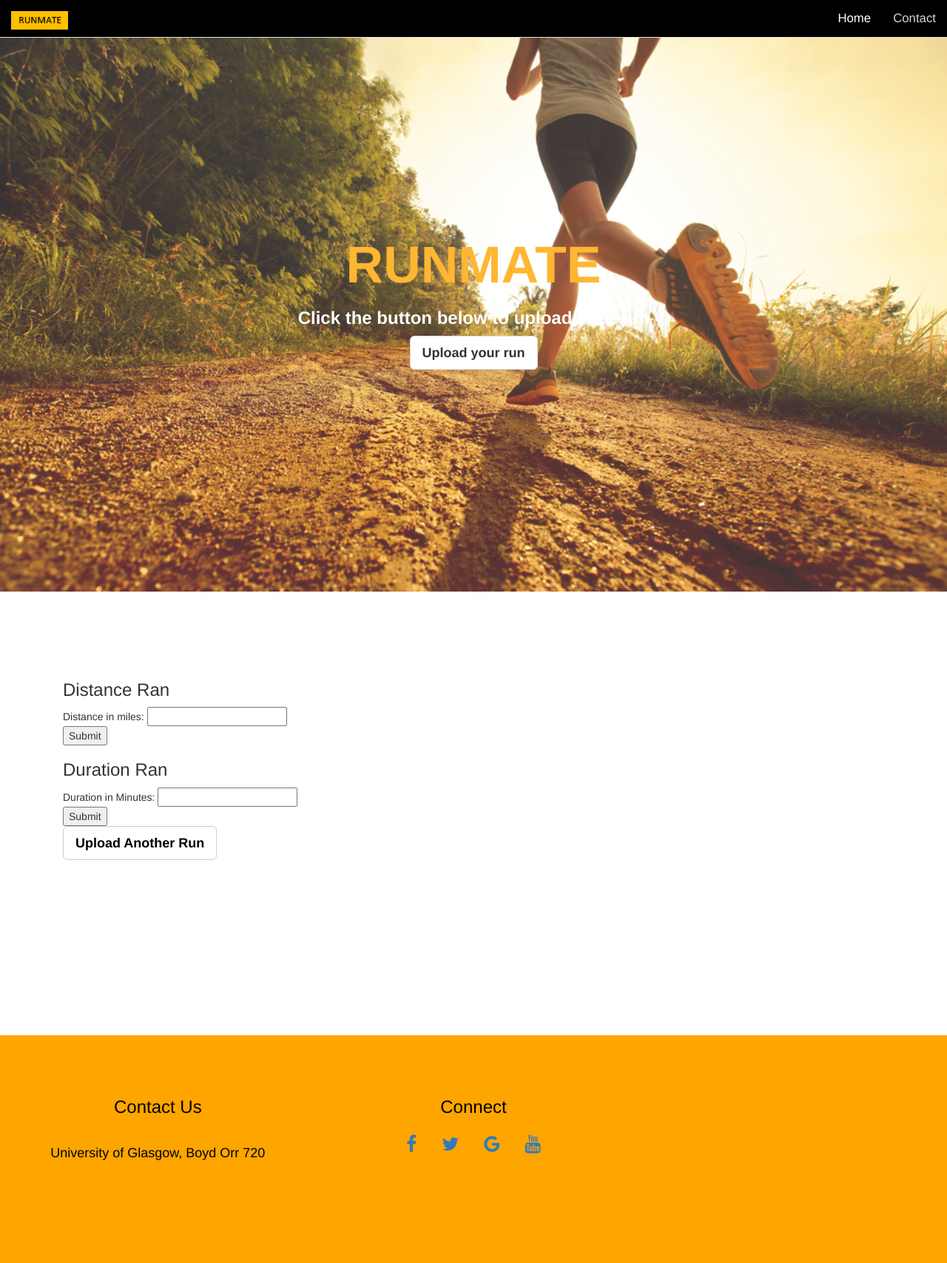
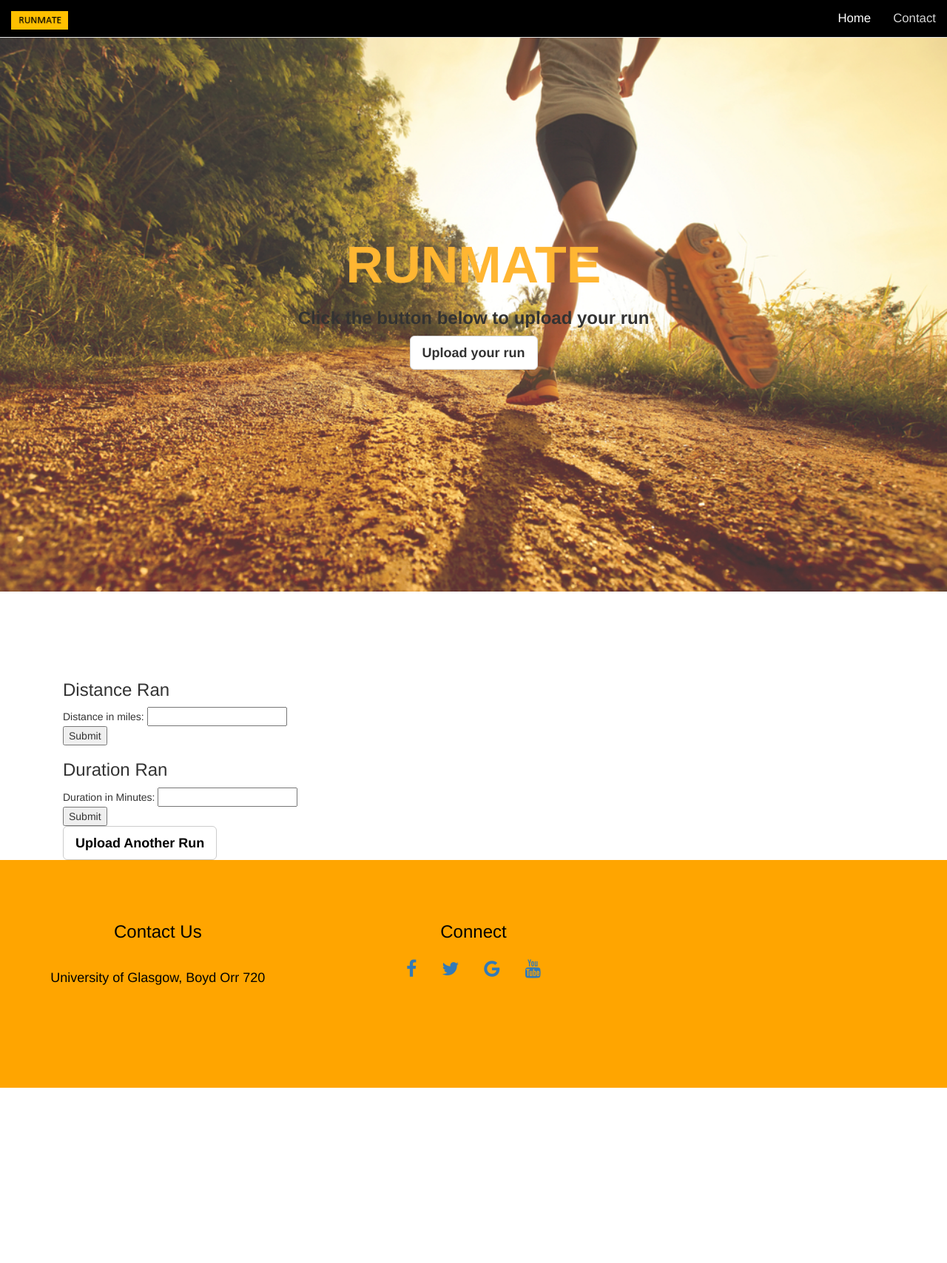
Before and after one commit to 2254790G/runmate_project, a Django app: page / in a window 1280 px wide. Shown: the whole page at 74% size. After the commit the page ends 1471 px from the top, so only its background shows below. Run offline with Django 3.2, Linux system fonts and the light colour scheme; some libraries are stand-ins or nearby versions.

Commit message:
fixing a commit

```diff
--- a/runmate_project/templates/runmate/index.html
+++ b/runmate_project/templates/runmate/index.html
@@ -12,17 +12,15 @@
   <script src="https://maxcdn.bootstrapcdn.com/bootstrap/3.3.7/js/bootstrap.min.js"></script>
   <link href={% static "CSS/style.css" %} rel="stylesheet" type="text/css" />
 
-  <!-- <link rel="stylesheet" href="\runmate_project\leaflet\leaflet.css" />
-  <script src="\runmate_project\leaflet\leaflet.css"></script>
-  <script src="\runmate_project\leaflet\leaflet.js"</script>
+  <!-- <link rel="stylesheet" href="\runmate_project\leaflet.css"/>
+  <script src="\runmate_project\leaflet.js"></script>
   <style>
-	#map{ height: 100% }
+    #map{ height: 100% }
   </style>
   -->
 
-  <script src="http://cdn.leafletjs.com/leaflet-0.4/leaflet.js"></script>
-  <script src="http://ajax.googleapis.com/ajax/libs/jquery/1.9.1/jquery.min.js"></script>
-
+  <!-- <script src="http://cdn.leafletjs.com/leaflet-0.4/leaflet.js"></script>
+  <script src="http://ajax.googleapis.com/ajax/libs/jquery/1.9.1/jquery.min.js"> </script>
   <script>
 	$(document).ready(function()
 	{
@@ -38,10 +36,11 @@
 	{
 		$(xml).find("trkpt").each(function()
 		{
-			L.marker([$this.attr("lat")].text(),$(this).attr("long").text()]).addTo(MyMap)
+			mapPoint = L.marker([$this.attr("lat")].text(),$(this).attr("long").text()]).addTo(MyMap);
 		});
 	}
-   </script>
+  </script>
+  -->
 
 </head>
 
@@ -70,7 +69,7 @@
 <div id="home">
   <div class="landing-text" style="background-image: url(../static/img/running.jpg); background-size:cover">
     <h1>RUNMATE</h1>
-    <h3>Click the button below to upload your run</h3>
+    <h3 style="color:black">Click the button below to upload your run</h3>
     <a href="#data" class="btn btn-default btn-lg">Upload your run</a>
   </div>
 </div>
@@ -92,23 +91,23 @@
       <a href="#" class="btn btn-default btn-lg">Upload Another Run</a>
       </div>
   </div>
+ </div>
 
-  <div id="MyMap" style="width: 800px; height: 400px"> </div>
-		<script>
-			var zoom = 12;
-			var lat = 39.1671;
-			var long = -86.5343;
+  <!-- div id="map"></div>
 
-			var map = L.map('MyMap').setView([lat, long], zoom);
-			L.tileLayer('http://{s}.tile.cloudmade.com/c445219bea9b43fcac9d57b7a37f46bd/997/256/{z}/{x}/{y}.png', { maxZoom: 18, attribution: 'Map data &copy;
-			<a href="http://openstreetmap.org">OpenStreetMap</a> contributors,
-			<a href="http://creativecommons.org/licenses/by-sa/2.0/">CC-BY-SA</a>, Imagery ©
-			<a href="http://cloudmade.com">CloudMade</a>' }).addTo(MyMap);
-		</script>
-    </div>
+  <script>
+	// initialize the map
+	var map = L.map('map').setView([42.35, -71.08], 13);
 
+    // load a tile layer
+	L.tileLayer('http://tiles.mapc.org/basemap/{z}/{x}/{y}.png',
+    {
+      attribution: 'Tiles by <a href="http://mapc.org">MAPC</a>, Data by <a href="http://mass.gov/mgis">MassGIS</a>',
+      maxZoom: 17,
+      minZoom: 9
+    }).addTo(map);
 
-</div>
+  </script> -->
 
 
 <footer id="contact" class="container-fluid text-center">
```
